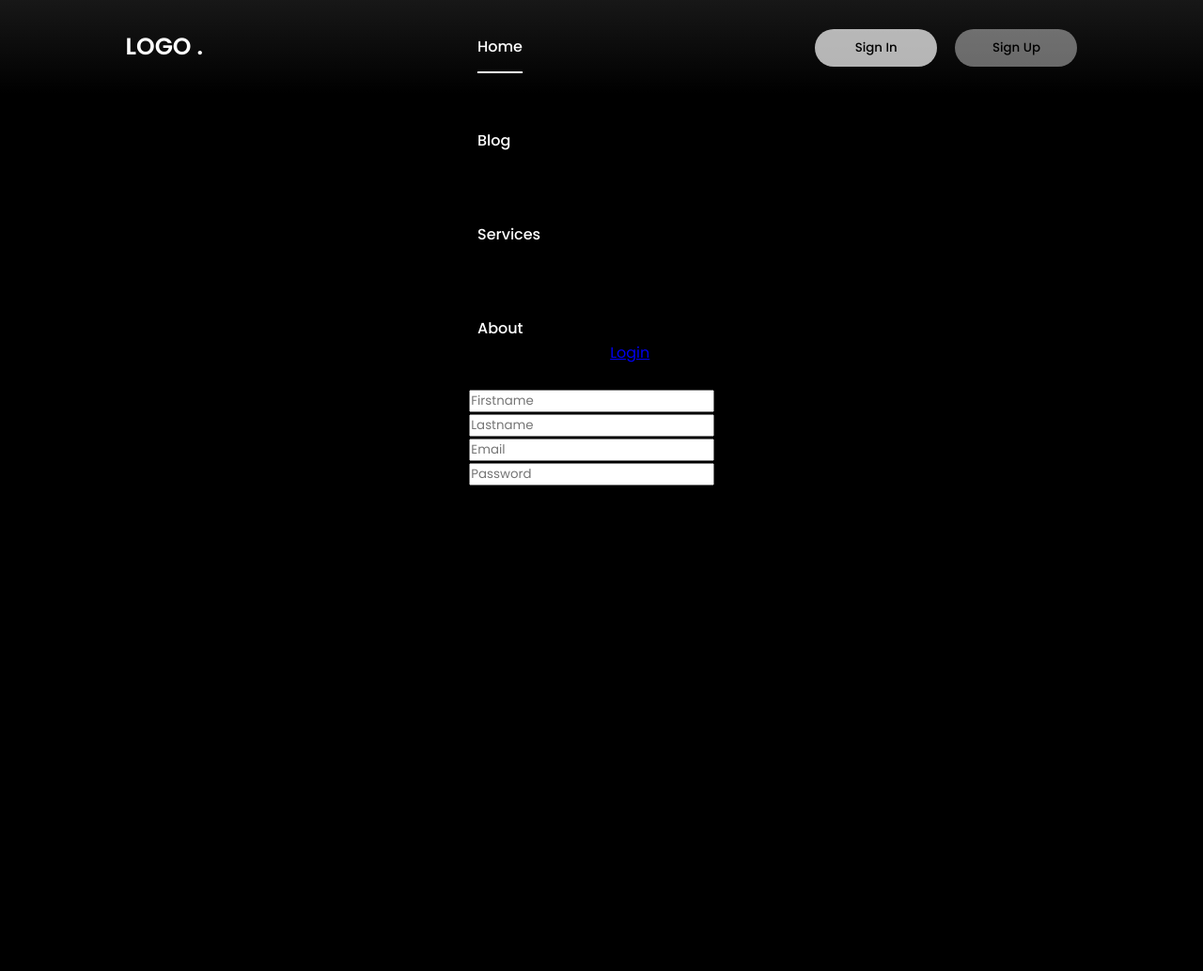
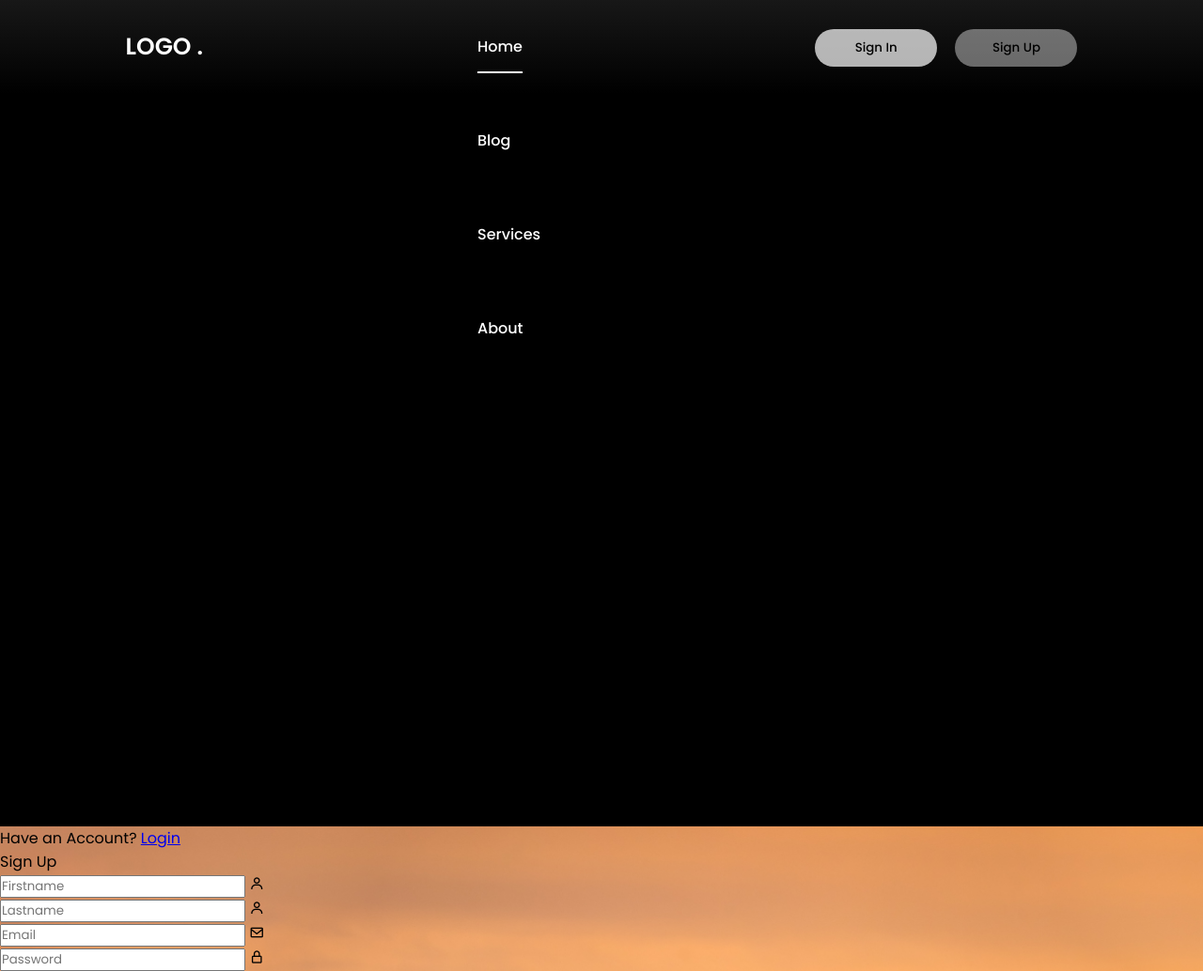
Before and after one commit to mara-Luc/Project, a PHP site: page / in a window 1280 px wide. Shown: the whole page at 94% size. Before the commit the page ends 517 px from the top, so only its background shows below. Run offline with PHP 8.4, Linux system fonts and the light colour scheme.

Commit message:
small fix

```diff
--- a/index.html
+++ b/index.html
@@ -39,6 +39,7 @@
             </div>
 
         </nav>
+    </div>
 
 <!----------------------------- Form box ----------------------------------->
         <div class="register-container" id="register">
--- a/style.css
+++ b/style.css
@@ -1,6 +1,6 @@
 /* POPPINS FONT */
 /*My creation*/
-@import url('https://fonts.googleapis.com/css2?family=Poppins:ital,wght@0,100;0,200;0,300;0,700;0,800;0,900;1,100;1,200;1,300;1,400;1,500;1,600;1,700;1,800;1,900&display=swap');
+/*@import url('https://fonts.googleapis.com/css2?family=Poppins:ital,wght@0,100;0,200;0,300;0,700;0,800;0,900;1,100;1,200;1,300;1,400;1,500;1,600;1,700;1,800;1,900&display=swap');
 /*Supplied*/
 @import url('https://fonts.googleapis.com/css2?family=Poppins:wght@400;500;600;700&display=swap');
 
```
